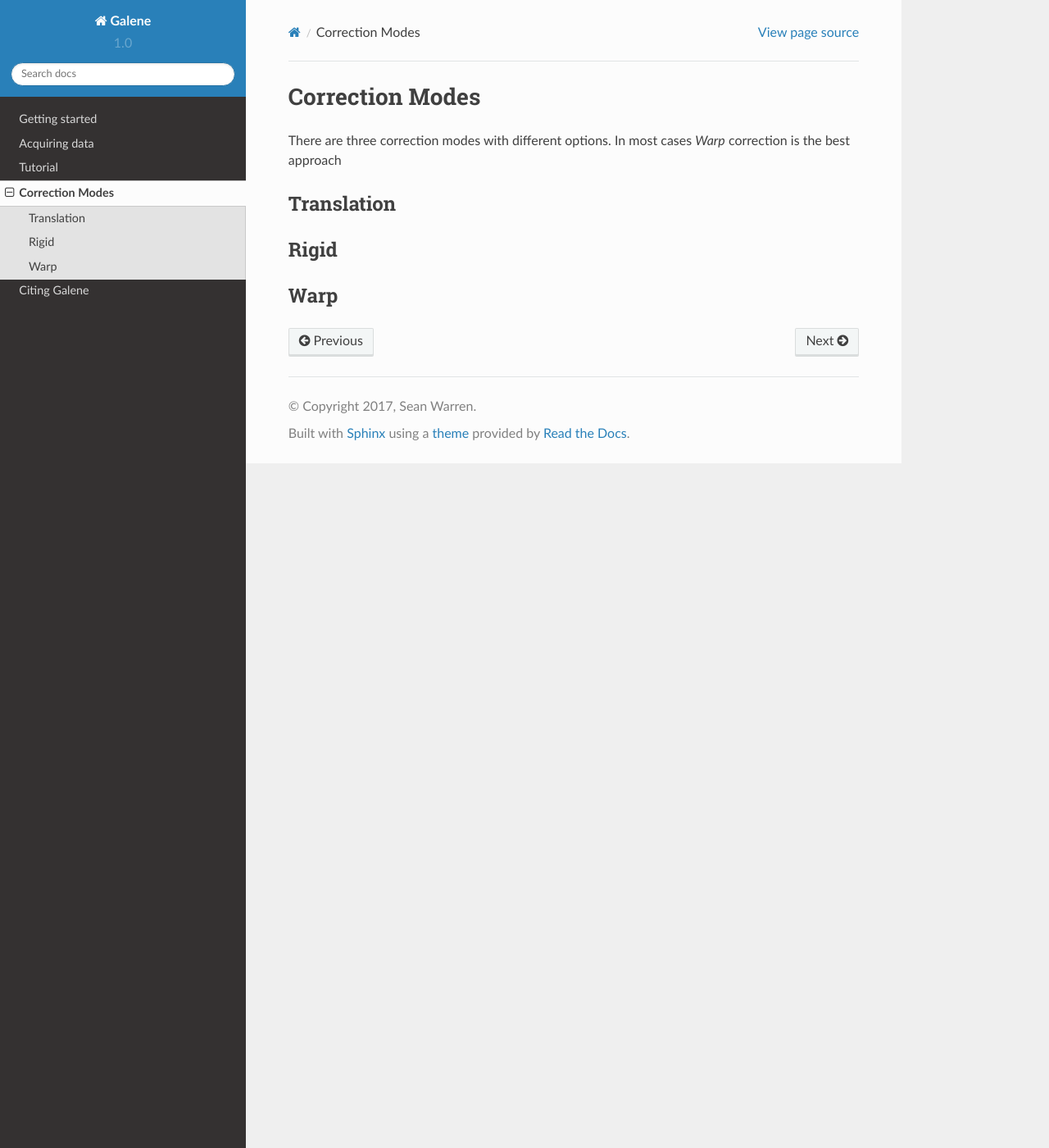
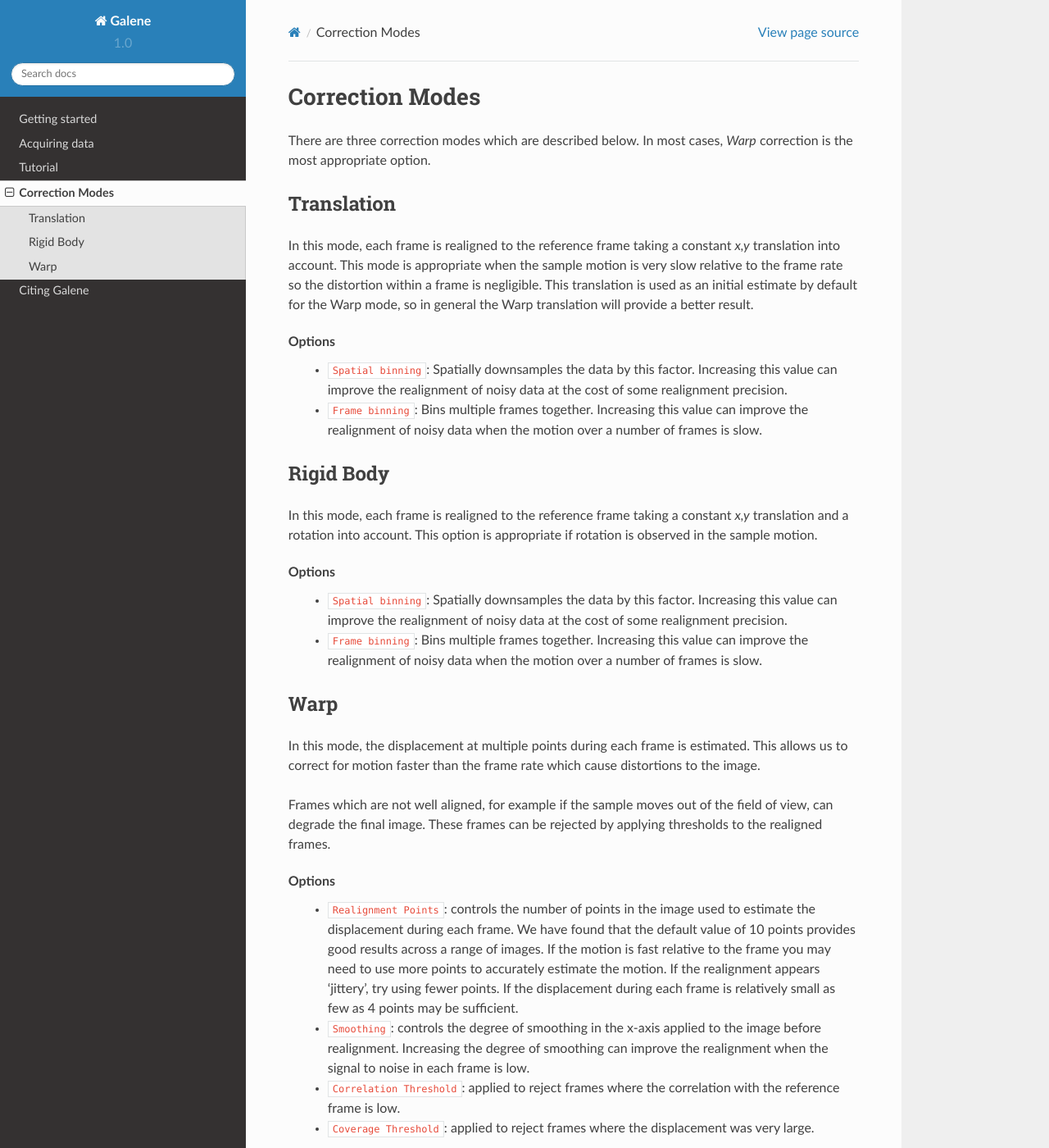
Before and after one commit to seanwarren/galene-documentation, a Sphinx documentation site: the page built from source/correction-modes.rst, in a window 1280 px wide and 1400 px high. Shown: the whole window at 82% size. Built offline with Sphinx 7.4.7 and the Read the Docs theme 2.0.0, drawn with Linux system fonts in a browser that asks for light colours.

Commit message:
Update text

```diff
--- a/source/acquiring-data.rst
+++ b/source/acquiring-data.rst
@@ -20,9 +20,6 @@
 Galene can read .spc photon stream files recorded by Spcm32/64 in FIFO mode. FIFO imaging mode is available supported the SPC-830, SPC-150, SPC-152, and SPC-154 modules.
 Note that Spcm64 supports saving larger data files than Spcm32. To set up SPCImage to save .spc files:
 
-.. image:: BH-01.png
-   :align: center
-
 - Open the ``System Parameters`` dialog from the Parameters menu
 - ① Set ``Operation Mode`` to ``FIFO Image``
 - ② Tick ``Save .spc file``
@@ -30,6 +27,9 @@
 - ④ Set the name of your file in ``Spec data file``
 
 You can then setup your imaging parameters as normal and acquire data. Spcm32/64 can load the spc data later to convert it to sdt files for loading in SPCImage.
+
+.. image:: BH-01.png
+   :align: center
 
 Note that Galene cannot correct for motion in .sdt files, even those acquired in FIFO mode, as the data is histogrammed before saving.
 This means that we cannot extract the individual frames from the FLIM acquisition.
--- a/source/correction-modes.rst
+++ b/source/correction-modes.rst
@@ -1,15 +1,49 @@
 Correction Modes
 ==================================
 
-
-There are three correction modes with different options.
-In most cases `Warp` correction is the best approach
+There are three correction modes which are described below. In most cases, `Warp` correction is the most appropriate option.
 
 Translation
 --------------
+In this mode, each frame is realigned to the reference frame taking a constant *x,y* translation into account.
+This mode is appropriate when the sample motion is very slow relative to the frame rate so the distortion within a frame is negligible.
+This translation is used as an initial estimate by default for the Warp mode, so in general the Warp translation will provide a better result.
 
-Rigid
+Options
+ - ``Spatial binning``: Spatially downsamples the data by this factor.
+   Increasing this value can improve the realignment of noisy data at the cost of some realignment precision.
+
+ - ``Frame binning``: Bins multiple frames together.
+   Increasing this value can improve the realignment of noisy data when the motion over a number of frames is slow.
+
+Rigid Body
 --------------
+In this mode, each frame is realigned to the reference frame taking a constant *x,y* translation and a rotation into account.
+This option is appropriate if rotation is observed in the sample motion.
+
+Options
+ - ``Spatial binning``: Spatially downsamples the data by this factor.
+   Increasing this value can improve the realignment of noisy data at the cost of some realignment precision.
+
+ - ``Frame binning``: Bins multiple frames together.
+   Increasing this value can improve the realignment of noisy data when the motion over a number of frames is slow.
+
 
 Warp
 --------------
+In this mode, the displacement at multiple points during each frame is estimated. This allows us to correct for motion faster than
+the frame rate which cause distortions to the image.
+
+Frames which are not well aligned, for example if the sample moves out of the field of view, can degrade the final image.
+These frames can be rejected by applying thresholds to the realigned frames.
+
+Options
+ - ``Realignment Points``: controls the number of points in the image used to estimate the displacement
+   during each frame. We have found that the default value of 10 points provides good results across a range of images.
+   If the motion is fast relative to the frame you may need to use more points to accurately estimate the motion.
+   If the realignment appears 'jittery', try using fewer points. If the displacement during each frame is relatively small
+   as few as 4 points may be sufficient.
+ - ``Smoothing``: controls the degree of smoothing in the x-axis applied to the image before realignment. Increasing the
+   degree of smoothing can improve the realignment when the signal to noise in each frame is low.
+ - ``Correlation Threshold``: applied to reject frames where the correlation with the reference frame is low.
+ - ``Coverage Threshold``: applied to reject frames where the displacement was very large.
--- a/source/tutorial.rst
+++ b/source/tutorial.rst
@@ -49,7 +49,7 @@
      during each frame. We have found that the default value of 10 points provides good results across a range of images.
      If the motion is fast relative to the frame you may need to use more points to accurately estimate the motion.
      If the realignment appears 'jittery', try using fewer points. If the displacement during each frame is relatively small
-     as few as 4 points may be sufficent.
+     as few as 4 points may be sufficient.
    - ``Smoothing`` controls the degree of smoothing in the x-axis applied to the image before realignment. Increasing the
      degree of smoothing can improve the realignment when the signal to noise in each frame is low.
   - After adjusting these settings, realign the data using ``Realign + Reload`` ②.
```
Also changed, not shown: other parts of source/tutorial.rst (+1 -1 lines).
